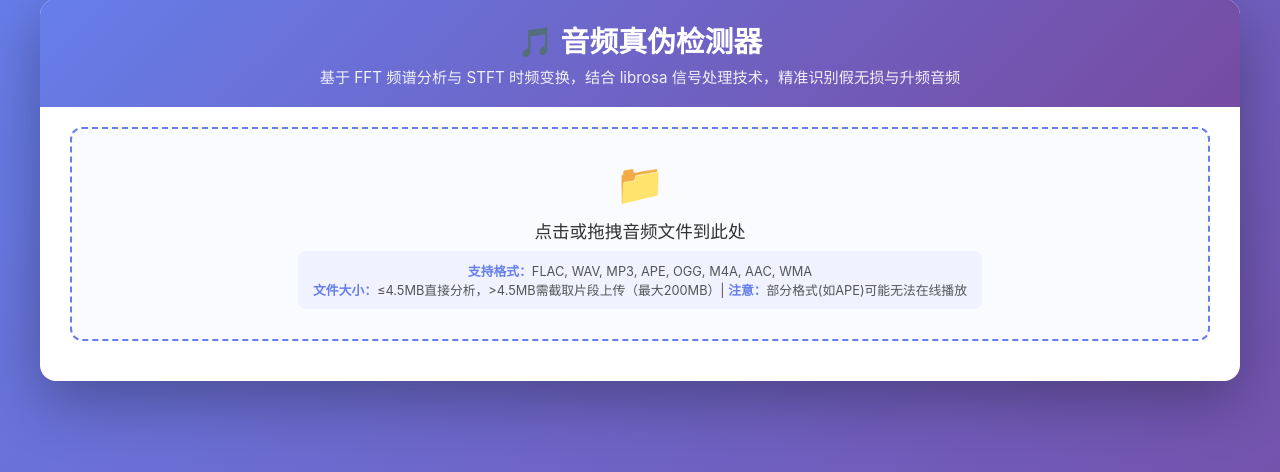
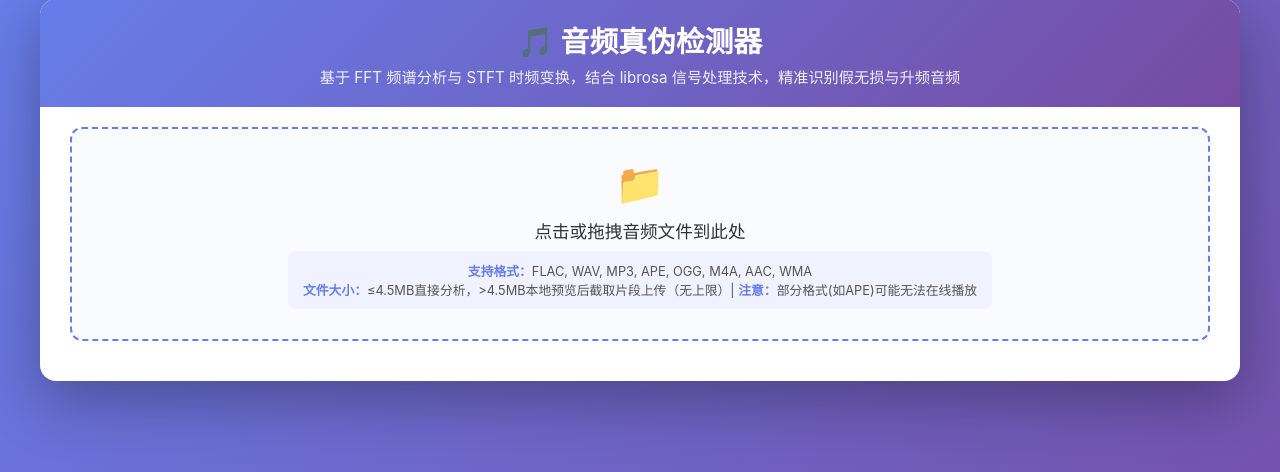
Before and after one commit to ZedeX/Fake-Audio-Analyzer, a Flask app: page / in a window 1280 px wide. Shown: the part 16-488 px from the top of the page. Run offline with Flask 3, Linux system fonts and the light colour scheme.

Commit message:
docs: 更新文件大小提示，大文件本地处理无上限

```diff
--- a/templates/index.html
+++ b/templates/index.html
@@ -808,7 +808,7 @@
                     <div class="upload-subtext" id="uploadSubtext"></div>
                     <div class="upload-info">
                         <strong>支持格式：</strong>FLAC, WAV, MP3, APE, OGG, M4A, AAC, WMA<br>
-                        <strong>文件大小：</strong>≤4.5MB直接分析，>4.5MB需截取片段上传（最大200MB）| <strong>注意：</strong>部分格式(如APE)可能无法在线播放
+                        <strong>文件大小：</strong>≤4.5MB直接分析，>4.5MB本地预览后截取片段上传（无上限）| <strong>注意：</strong>部分格式(如APE)可能无法在线播放
                     </div>
                 </div>
 
```
